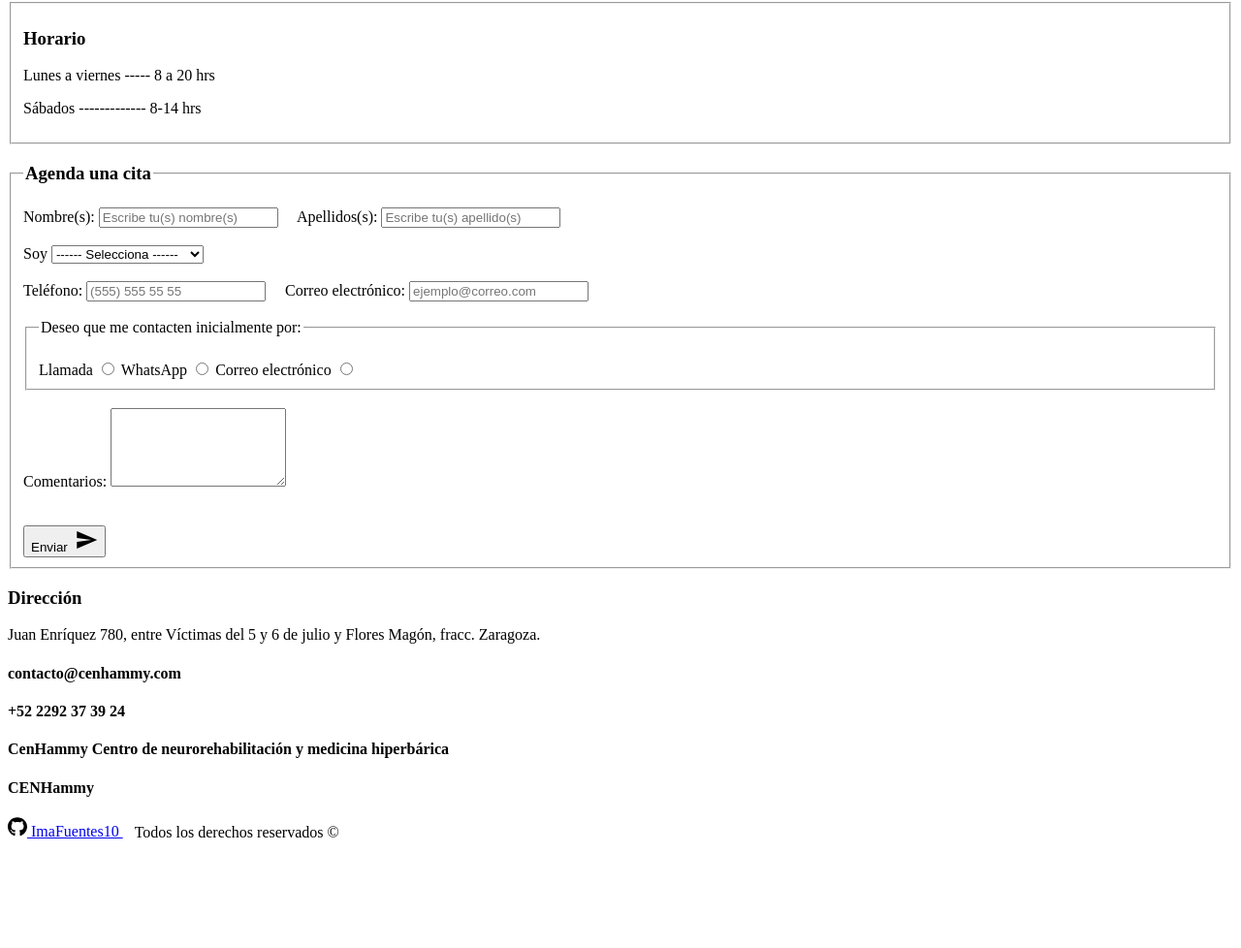
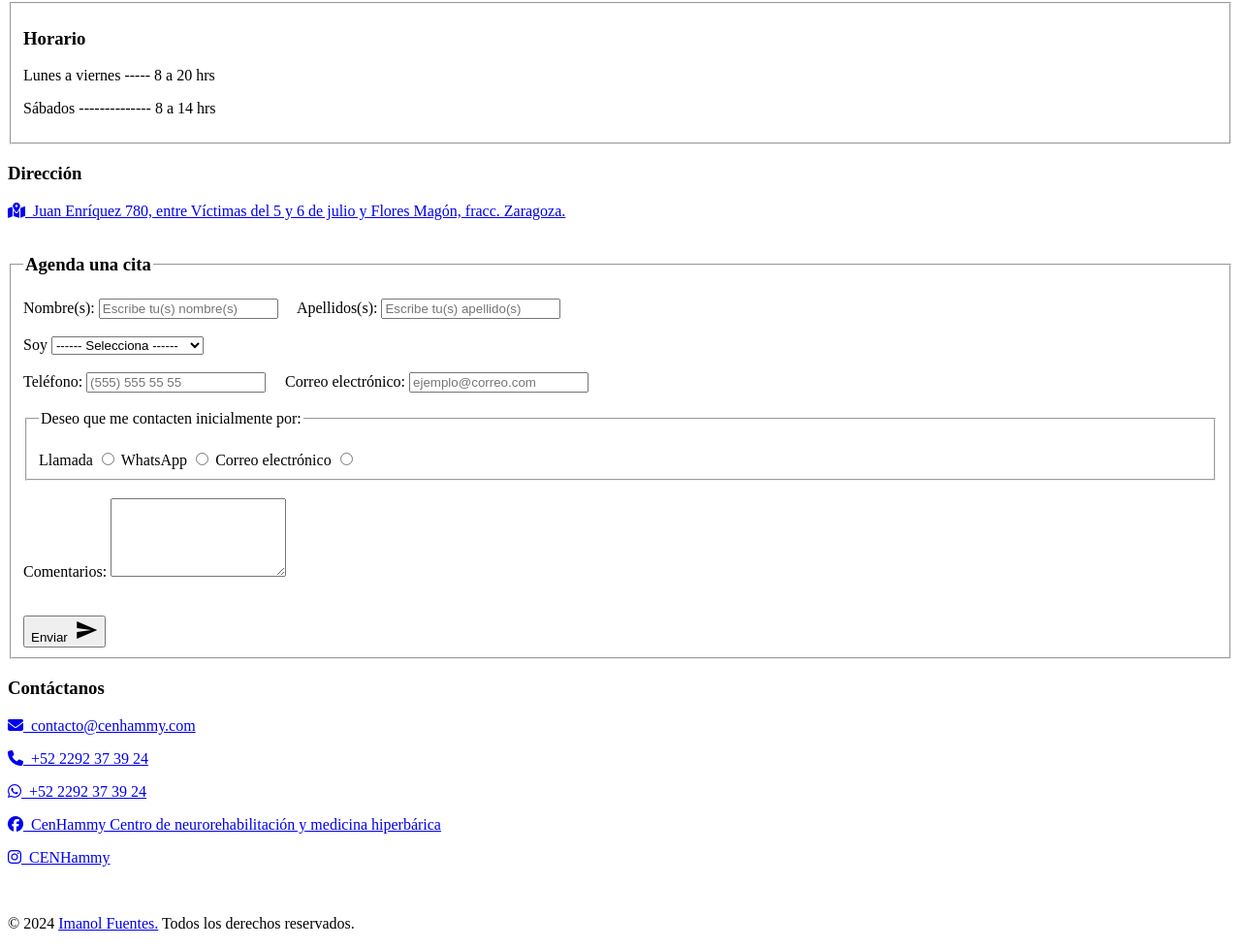
Before and after one commit to ImaFuentes10/Proyecto-Modulo1-FrontEndAI, a plain HTML site: page index.html in a window 1280 px wide. Shown: the part 1801-2779 px from the top of the page at 97% size. Before the commit the page ends 2684 px from the top, so only its background shows below. Drawn offline with Linux system fonts and the light colour scheme.

Commit message:
Añado enlaces e íconos al footer, modifico copyright y cambio estructura de sección 'Contacto'

```diff
--- a/index.html
+++ b/index.html
@@ -11,25 +11,32 @@
       curso de FrontEndAI donde se pone en práctica la estructura básica
       de una página web y las etiquetas semánticas." />
     <meta name="keywords" content="página web, proyecto, HTML, etiquetas semánticas" />
-    <link rel="stylesheet" href="https://cdnjs.cloudflare.com/ajax/libs/font-awesome/6.6.0/css/all.min.css">
 
+    <!-- Font Awesome -->
+    <link rel="stylesheet"
+    href="https://cdnjs.cloudflare.com/ajax/libs/font-awesome/6.6.0/css/all.min.css">
+
+    <!-- Material Icons -->
     <link
     rel="stylesheet"
     href="https://fonts.googleapis.com/icon?family=Material+Icons"
-  />
+    />
 </head>
 
 <body>
     <header>
+
         <figure>
             <img src="./img/FOTOWEB_CEN-02-1-e1655833400800~2.png"
             alt="CENHammy" title="CENHammy" width="250" >
         </figure>
+
         <nav>
             <a href="https://www.facebook.com/CenHammy.Neurorehabilitacion?locale=es_ES" target="_blank">
                 <i class="fa-brands fa-facebook"></i></a>
             <a href="https://www.instagram.com/cenhammy/" target="_blank">
                 <i class="fa-brands fa-instagram"></i></a>
+
             <nav>
                 <ul>
                     <li><a href="#inicio">Inicio</a></li>
@@ -39,9 +46,11 @@
                     <li><a href="#contacto">Contacto</a></li>
                 </ul>
             </nav>
+
     </header>
 
     <main>
+
         <section id="inicio">
             <h2>De donde provengo...</h2>
             <figure>
@@ -57,6 +66,7 @@
                 los niños y adultos que lleguen a mis puertas.
             </p>
         </section>
+
         <section id="nosotros">
             <h2>Quienes somos</h2>
             <p>
@@ -68,6 +78,7 @@
                 tener una vida mejor.
             </p>
         </section>
+
         <section id="equipo">
             <h2>Nuestro equipo</h2>
             <ul>
@@ -115,6 +126,7 @@
                 </li>
             </ul>
         </section>
+
         <section id="servicios">
             <h2>Nuestros servicios</h2>
             <ul>
@@ -127,13 +139,19 @@
                 <li>Heridas complejas y pie diabético</li>
             </ul>
         </section>
+
         <section id="contacto">
             <h2>Contacto</h2>
             <fieldset>
             <h3>Horario</h3>
             <p>Lunes a viernes ----- 8 a 20 hrs</p>
-            <p>Sábados ------------- 8-14 hrs</p>
+            <p>Sábados -------------- 8 a 14 hrs</p>
             </fieldset>
+
+            <h3>Dirección</h3>
+            <p><a href="https://maps.app.goo.gl/4v2XpMp78sE8vos78" target="_blank"><i class="fa-solid fa-map-location-dot"></i>
+            &nbsp;Juan Enríquez 780, entre Víctimas del 5 y 6 de julio y Flores Magón, fracc. Zaragoza.</a></p>
+
 
             <form action="">
                 <fieldset>
@@ -209,23 +227,27 @@
         </section>
 
     </main>
+
     <footer>
-        <h3>Dirección</h3>
-        <p>
-            Juan Enríquez 780, entre Víctimas del 5 y 6 de julio y Flores Magón,
-            fracc. Zaragoza.
-        </p>
 
-        <h4>contacto@cenhammy.com</h4>
-        <h4>+52 2292 37 39 24</h4>
-        <h4>CenHammy Centro de neurorehabilitación y medicina hiperbárica</h4>
-        <h4>CENHammy</h4>
+        <h3>Contáctanos</h3>
+        <p><a href="mailto:contacto@cenhammy.com" target="_blank"><i class="fa-solid fa-envelope"></i>
+            &nbsp;contacto@cenhammy.com</a></p>
+        <p><a href="tel:522292373924" target="_blank"><i class="fa-solid fa-phone"></i>
+            &nbsp;+52 2292 37 39 24</a></p>
+        <p><a href="https://wa.me/:522292373924" target="_blank"><i class="fa-brands fa-whatsapp"></i>
+            &nbsp;+52 2292 37 39 24</a></p>
+        <p><a href="https://www.facebook.com/CenHammy.Neurorehabilitacion/"><i class="fa-brands fa-facebook"></i>
+            &nbsp;CenHammy Centro de neurorehabilitación y medicina hiperbárica</a></p>
+        <p><a href="https://www.instagram.com/cenhammy/" target="_blank"><i class="fa-brands fa-instagram"></i>
+            &nbsp;CENHammy</a></p>
+
+        <br>
 
         <p>
-            <span><a href="https://github.com/ImaFuentes10" target="_blank">
-                    <img src="./assets/github-brands-solid.svg" alt="GitHub" width="20"> ImaFuentes10
-                </a></span>
-            &nbsp;&nbsp;&nbsp;Todos los derechos reservados &#169
+            &#169 2024
+            <span><a href="https://github.com/ImaFuentes10" target="_blank">Imanol Fuentes.</a></span>
+            Todos los derechos reservados.
         </p>
     </footer>
 </body>
```
Also changed, not shown: 1 other file.
